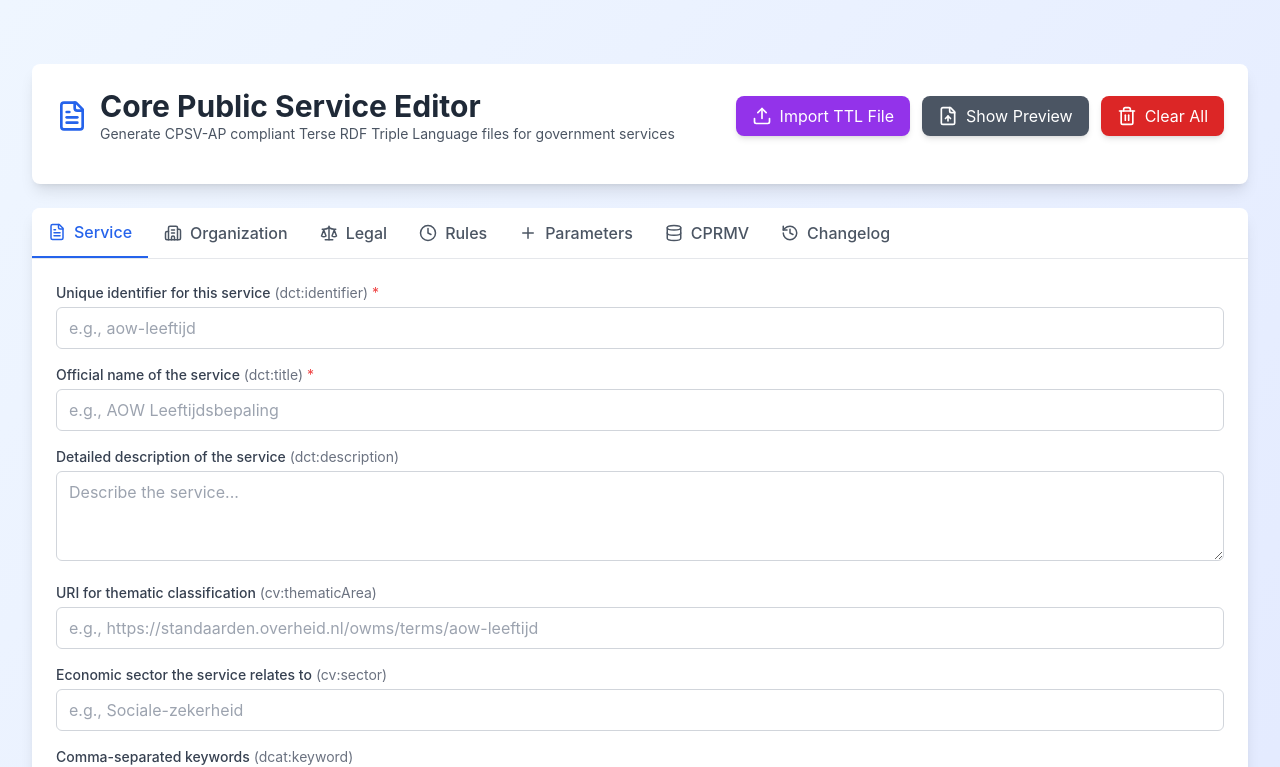
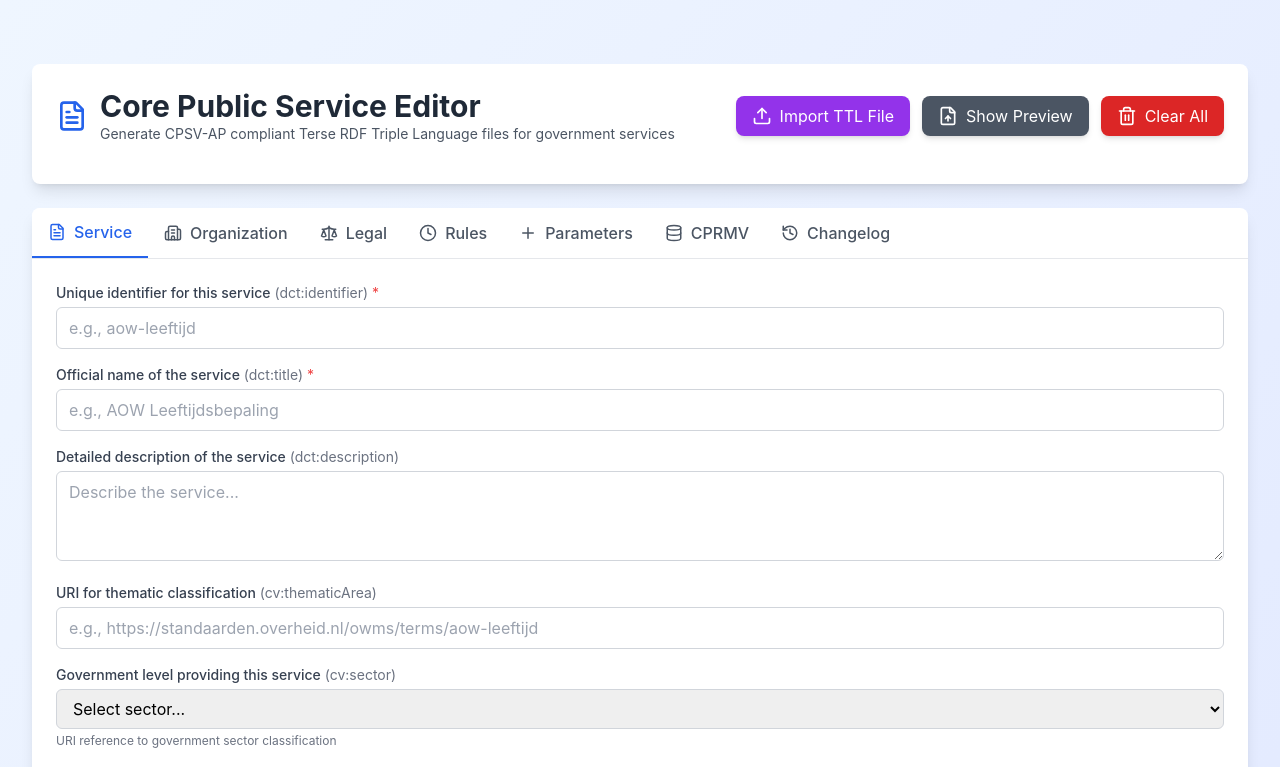
Before and after one commit to sgort/ttl-editor, a React (Create React App) app: page / in a window 1280 px wide. Shown: the top 767 px of the page. Built offline with nearby package versions, Linux system fonts and the light colour scheme.

Commit message:
chore: added Sector URIs dropdown

```diff
--- a/src/App.js
+++ b/src/App.js
@@ -56,7 +56,10 @@ function App() {
   const [showPreviewPanel, setShowPreviewPanel] = useState(false);
 
   // Service state
-  const [service, setService] = useState(DEFAULT_SERVICE);
+  const [service, setService] = useState({
+    ...DEFAULT_SERVICE,
+    customSector: '',
+  });
   const [organization, setOrganization] = useState(DEFAULT_ORGANIZATION);
   const [legalResource, setLegalResource] = useState(DEFAULT_LEGAL_RESOURCE);
   const [temporalRules, setTemporalRules] = useState([DEFAULT_TEMPORAL_RULE]);
@@ -411,7 +414,11 @@ function App() {
           service.language
         } ;\n`;
       if (service.thematicArea) ttl += `    cv:thematicArea <${service.thematicArea}> ;\n`;
-      if (service.sector) ttl += `    cv:sector <${service.sector}> ;\n`;
+      if (service.sector && service.sector !== 'custom') {
+        ttl += `    cv:sector <${service.sector}> ;\n`;
+      } else if (service.sector === 'custom' && service.customSector) {
+        ttl += `    cv:sector <${service.customSector}> ;\n`;
+      }
       if (service.keywords)
         ttl += `    dcat:keyword "${escapeTTLString(service.keywords)}"@${service.language} ;\n`;
       if (service.language) {
--- a/src/components/tabs/ServiceTab.jsx
+++ b/src/components/tabs/ServiceTab.jsx
@@ -1,6 +1,6 @@
 import React from 'react';
 
-import { LANGUAGE_OPTIONS } from '../../utils';
+import { LANGUAGE_OPTIONS, SECTOR_OPTIONS } from '../../utils';
 import CostSection from './CostSection';
 import OutputSection from './OutputSection';
 
@@ -81,16 +81,43 @@ export default function ServiceTab({ service, setService, cost, setCost, output,
       {/* Sector */}
       <div>
         <label className="block text-sm text-gray-700 mb-1">
-          <span className="font-medium">Economic sector the service relates to</span>
+          <span className="font-medium">Government level providing this service</span>
           <span className="text-gray-500"> (cv:sector)</span>
         </label>
-        <input
-          type="text"
-          value={service.sector}
-          onChange={(e) => updateField('sector', e.target.value)}
+        <select
+          value={service.sector || ''}
+          onChange={(e) => {
+            const selectedValue = e.target.value;
+            // Update both fields in a single state update
+            setService({
+              ...service,
+              sector: selectedValue,
+              customSector: selectedValue === 'custom' ? service.customSector : '',
+            });
+          }}
           className="w-full px-3 py-2 border border-gray-300 rounded-md"
-          placeholder="e.g., Sociale-zekerheid"
-        />
+        >
+          {SECTOR_OPTIONS.map((opt) => (
+            <option key={opt.value} value={opt.value}>
+              {opt.label}
+            </option>
+          ))}
+        </select>
+
+        {/* Custom URI input */}
+        {service.sector === 'custom' && (
+          <input
+            type="text"
+            value={service.customSector || ''}
+            onChange={(e) => updateField('customSector', e.target.value)}
+            className="w-full px-3 py-2 border border-gray-300 rounded-md mt-2"
+            placeholder="Enter custom sector URI"
+          />
+        )}
+
+        <p className="text-xs text-gray-500 mt-1">
+          URI reference to government sector classification
+        </p>
       </div>
 
       {/* Keywords */}
--- a/src/data/changelog.json
+++ b/src/data/changelog.json
@@ -17,7 +17,8 @@
           "Changed cpsv:follows to cv:hasLegalResource",
           "Added mandatory Rule identifiers and titles",
           "Created Cost and Output sections in Service tab with full import/export support",
-          "Fixed Language URI"
+          "Fixed Language URI",
+          "Fixed Sector URIs"
         ]
       }
     ]
--- a/src/utils/constants.js
+++ b/src/utils/constants.js
@@ -7,6 +7,7 @@ export const DEFAULT_SERVICE = {
   description: '',
   type: 'PublicService',
   sector: '',
+  customSector: '',
   thematicArea: '',
   keywords: '',
   language: 'nl',
@@ -117,6 +118,25 @@ export const CURRENCY_OPTIONS = [
   { value: 'GBP', label: 'GBP' },
 ];
 
+export const SECTOR_OPTIONS = [
+  { value: '', label: 'Select sector...' },
+  {
+    value:
+      'https://publications.europa.eu/resource/authority/corporate-body-classification/NATIONAL',
+    label: 'National Government',
+  },
+  {
+    value:
+      'https://publications.europa.eu/resource/authority/corporate-body-classification/REGIONAL',
+    label: 'Regional/Provincial',
+  },
+  {
+    value: 'https://publications.europa.eu/resource/authority/corporate-body-classification/LOCAL',
+    label: 'Municipal/Local',
+  },
+  { value: 'custom', label: 'Other (enter custom URI)...' },
+];
+
 export const DEFAULT_CPRMV_RULE = {
   id: 1,
   ruleId: '', // cprmv:id
--- a/src/utils/index.js
+++ b/src/utils/index.js
@@ -15,6 +15,7 @@ export {
   DEFAULT_SERVICE,
   DEFAULT_TEMPORAL_RULE,
   LANGUAGE_OPTIONS,
+  SECTOR_OPTIONS,
   TTL_NAMESPACES,
   UNIT_OPTIONS,
 } from './constants';
```
